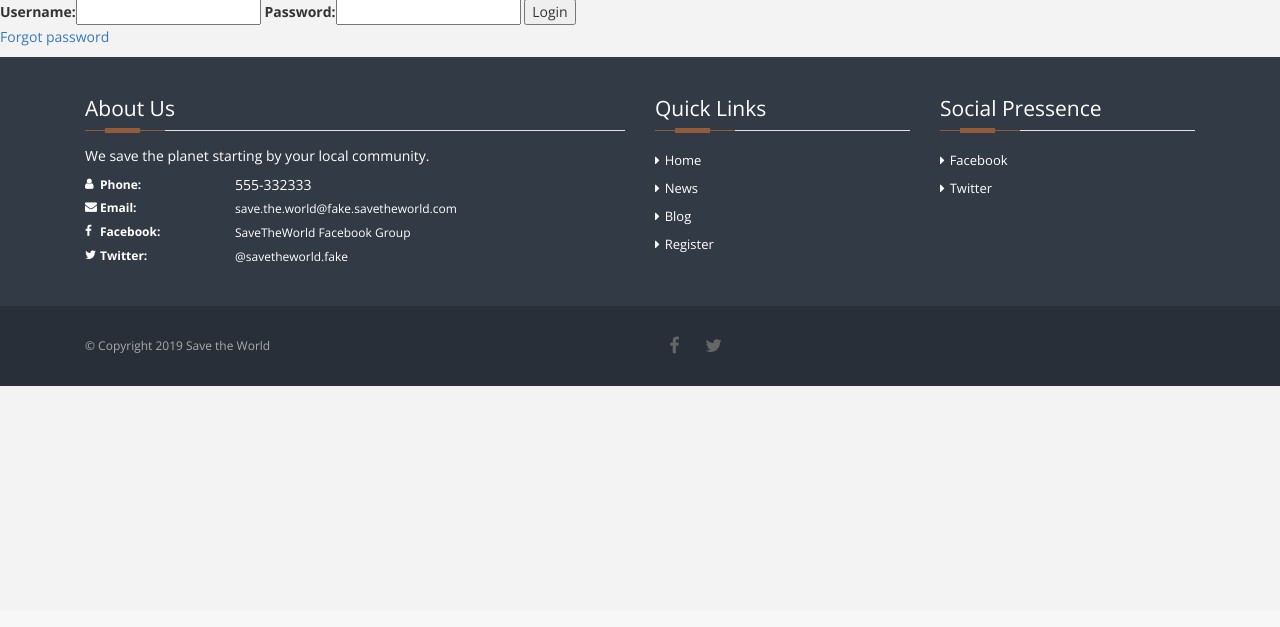
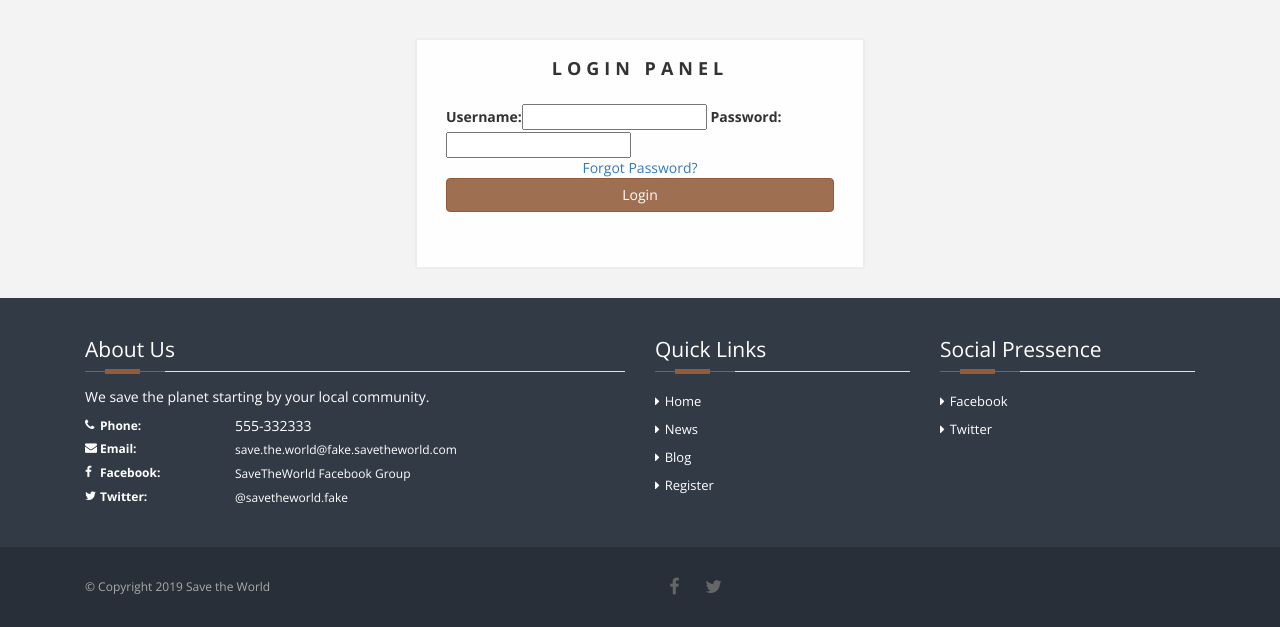
Before and after one commit to Narshe1412/Code-Institute-Django-Project, a Django app: page /accounts/login/ in a window 1280 px wide. Shown: the part 190-817 px from the top of the page. Before the commit the page ends 576 px from the top, so only its background shows below. Run offline with Django 3.2, Linux system fonts and the light colour scheme; some libraries are stand-ins or nearby versions.

Commit message:
Styled login form

```diff
--- a/accounts/templates/login.html
+++ b/accounts/templates/login.html
@@ -1,13 +1,32 @@
 {% extends 'base.html' %}
+{% load bootstrap_tags %}
 
-{% block page_header %}User Login{% endblock %}
+{% block page_header %}Login{% endblock %}
 {% block page_title %}Login{% endblock %}
 {% block content %}
-    <form method="POST">
-        {% csrf_token %}
-        {{ login_form }}
-        <button type="submit">Login</button>
-    </form>
 
-    <p><a href="{% url 'password_reset' %}">Forgot password</a></p>
+<section id="login">
+        <form method="POST" data-wow-duration="1s" data-wow-delay="1s" class="form-signin form-horizontal wow fadeIn animated animated" role="form" >
+            <div>
+                <h2 class="form-heading text-center login-title">Login Panel</h2>
+                {% csrf_token %}
+                {{ login_form|as_bootstrap }}
+                <div class="row form-group forgot-password-link">
+                    <div class="col-xs-12">
+                        <div class="forget-password text-center" >
+                            <a id="link-forgot" href="{% url 'password_reset' %}">
+                                Forgot Password?
+                             </a>
+                            <div class="clearfix"></div>
+                        </div>
+                    </div>
+                </div>
+            </div>
+            <button data-wow-duration="2s" data-wow-delay="s" type="submit" class="btn btn-primary btn-block ladda-button fadeIn animated" data-style="zoom-in">
+                <span class="ladda-label">Login</span>
+            </button>
+            <div style="margin-top:10px" class="resultlogin"></div>
+        </form>
+    </section>
+
 {% endblock %}
--- a/accounts/views.py
+++ b/accounts/views.py
@@ -30,7 +30,7 @@ def login(request):
                 messages.success(request, "You have successfully logged in.")
                 return redirect(reverse('index'))
             else:
-                login_form.add_error(None, "Your username or passwrod is incorrect")
+                login_form.add_error(None, "Your username or password are incorrect")
     else :
         login_form = UserLoginForm()
     return render(request, 'login.html', {"login_form": login_form})
--- a/post/templates/posts.html
+++ b/post/templates/posts.html
@@ -2,8 +2,8 @@
 
 {% block content %}
 
-{% block page_title %}Posts{% endblock %}
-{% block page_header %}Posts{% endblock %}
+{% block page_title %}{{title}}{% endblock %}
+{% block page_header %}{{title}}{% endblock %}
 
 {% for post in posts %}
 
--- a/post/views.py
+++ b/post/views.py
@@ -18,9 +18,11 @@ def get_all_posts(request, show_only=None):
     """
     if(show_only == None):
         posts = Post.objects.filter(published_date__lte=timezone.now()).order_by('-is_important', '-published_date')
+        title = "All Posts"
     else:
         posts = Post.objects.filter(post_type__exact=show_only.name).filter(published_date__lte=timezone.now()).order_by('-is_important', '-published_date')
-    return render(request, "posts.html", {"posts": posts})
+        title = show_only.name
+    return render(request, "posts.html", {"posts": posts, "title": title})
 
 
 def post_detail(request, pk):
--- a/static/css/styles.css
+++ b/static/css/styles.css
@@ -69,56 +69,39 @@ body {
     background-image: none;
 }
 
-/* Media queries*/
-
-@media only screen and (max-width: 300px) {
-    .text {
-        font-size: 11px
-    }
+.form-heading {
+    margin: 20px 0;
+    padding-bottom: 5px;
+    font-size: 18px;
+    font-weight: bold;
+    text-transform: uppercase;
+    letter-spacing: 5px;
+    margin-top: 0px;
 }
 
-
-@media(max-width:768px) {
-    /* Disable breadcrumbs in small devices */
-    #breadcrumbs {
-        display: none;
-    }
+.form-signin .form-control {
+    position: relative;
+    height: auto;
+    -webkit-box-sizing: border-box;
+    box-sizing: border-box;
+    margin-bottom: 18px!important;
+    font-size: 14px;
+    height: 40px;
 }
 
-@media screen and (max-width: 800px) {
-    /* Stack columns in content for small screens */
-    .leftcolumn,
-    .rightcolumn {
-        width: 100%;
-        padding: 0;
-    }
+.form-horizontal .form-group {
+    float: left;
+    width: 100%;
+    margin: 0px auto;
 }
 
-/* Login page media queries */
-
-@media(max-width:900px) {
-    #login {
-        width: 40%;
-    }
+.form-control {
+    height: 46px;
+    border-radius: 0;
+    padding: 12px;
+    margin-bottom: 10px;
 }
 
-@media(max-width:768px) {
-    #login {
-        width: 50%;
-    }
-}
-
-@media(max-width:500px) {
-    #login {
-        width: 80%;
-    }
-}
-
-@media(max-width:380px) {
-    #login {
-        width: 90%;
-    }
-}
 
 /* Animations */
 
@@ -652,3 +635,97 @@ body {
 .slide-active {
     background-color: #925c3b;
 }
+
+
+/*
+* =====================
+* Login
+* =====================
+*/
+
+#login {
+    width: 35%;
+    margin: 40px auto 30px;
+}
+
+.login-title {
+    text-transform: uppercase;
+    letter-spacing: 5px;
+    margin-top: 0px;
+}
+
+.forgot-password-link {
+    margin-left: auto;
+    width: 100%
+}
+
+.forgot-password {
+    padding: 10px 0;
+}
+
+.form-signin {
+    background-color: rgba(255, 255, 255, 0.9);
+    border: 1px solid #ededed;
+    -webkit-box-shadow: 0px 0px 1px rgba(196, 197, 201, 0.75);
+    box-shadow: 0px 0px 1px rgba(196, 197, 201, 0.75);
+    padding: 19px 29px 45px;
+    margin: 10px auto;
+    visibility: visible;
+    animation-duration: 1s;
+    animation-delay: 1s;
+    animation-name: fadeIn;
+}
+
+
+
+
+/* Media queries*/
+
+@media only screen and (max-width: 300px) {
+    .text {
+        font-size: 11px
+    }
+}
+
+
+@media(max-width:768px) {
+    /* Disable breadcrumbs in small devices */
+    #breadcrumbs {
+        display: none;
+    }
+}
+
+@media screen and (max-width: 800px) {
+    /* Stack columns in content for small screens */
+    .leftcolumn,
+    .rightcolumn {
+        width: 100%;
+        padding: 0;
+    }
+}
+
+/* Login page media queries */
+
+@media(max-width:900px) {
+    #login {
+        width: 40%;
+    }
+}
+
+@media(max-width:768px) {
+    #login {
+        width: 50%;
+    }
+}
+
+@media(max-width:500px) {
+    #login {
+        width: 80%;
+    }
+}
+
+@media(max-width:380px) {
+    #login {
+        width: 90%;
+    }
+}
--- a/templates/base.html
+++ b/templates/base.html
@@ -119,7 +119,7 @@
                     <div class="footer-content">
                         <p>We save the planet starting by your local community.</p>
                         <ul class="contact-details-alt">
-                            <li><i class="fa fa-user"></i>
+                            <li><i class="fa fa-phone"></i>
                                 <p><strong>Phone: </strong> {{COMPANY_PHONE}}</p>
                             </li>
                             <li><i class="fa fa-envelope"></i>
```
